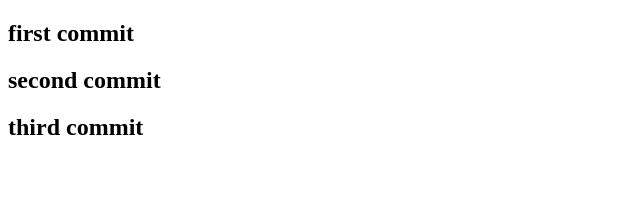
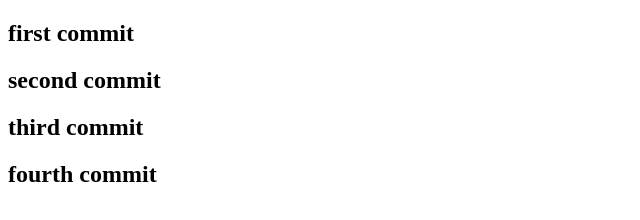
Before and after one commit to ststas/first-project, a plain HTML site: page index.html in a window 1280 px wide. Shown: the whole page, without its empty margins (0-640 px from the left). Drawn offline with Linux system fonts and the light colour scheme.

Commit message:
added 4th h2

```diff
--- a/index.html
+++ b/index.html
@@ -14,5 +14,6 @@
   <h2>first commit</h2>
   <h2>second commit</h2>
   <h2>third commit</h2>
+  <h2>fourth commit</h2>
 </body>
 </html>
```
